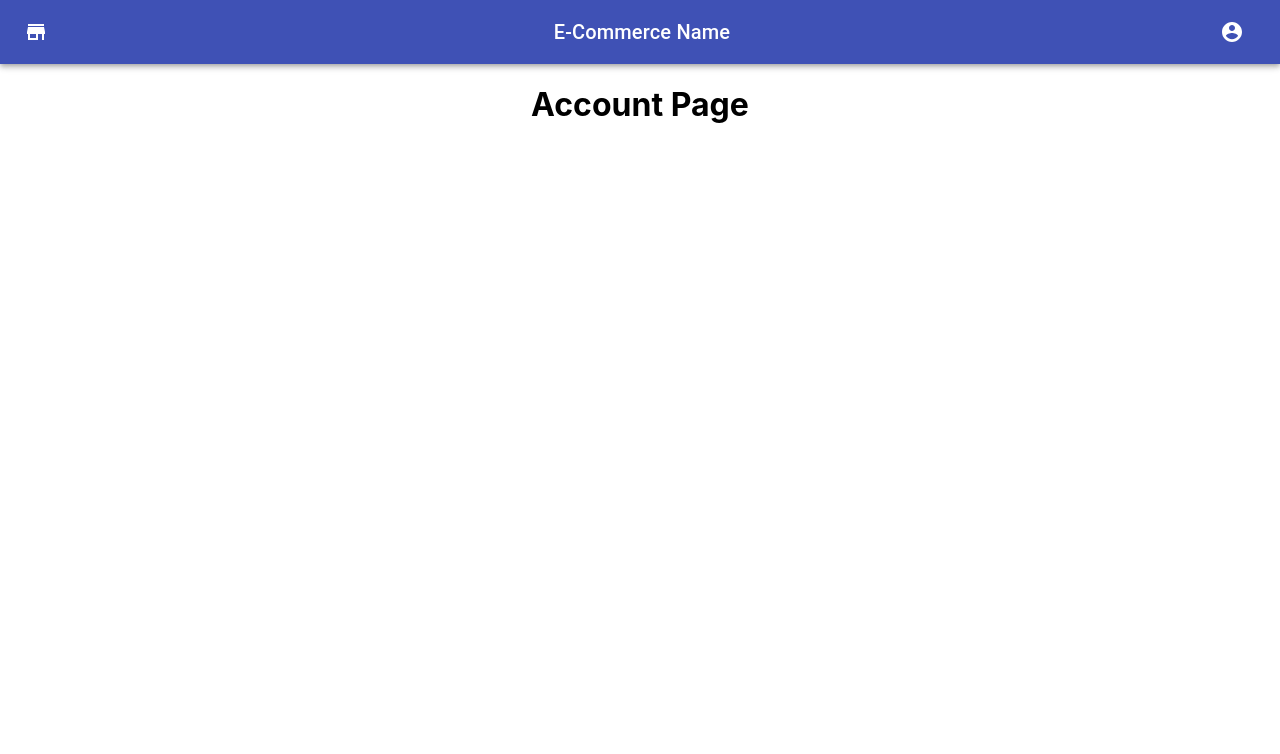
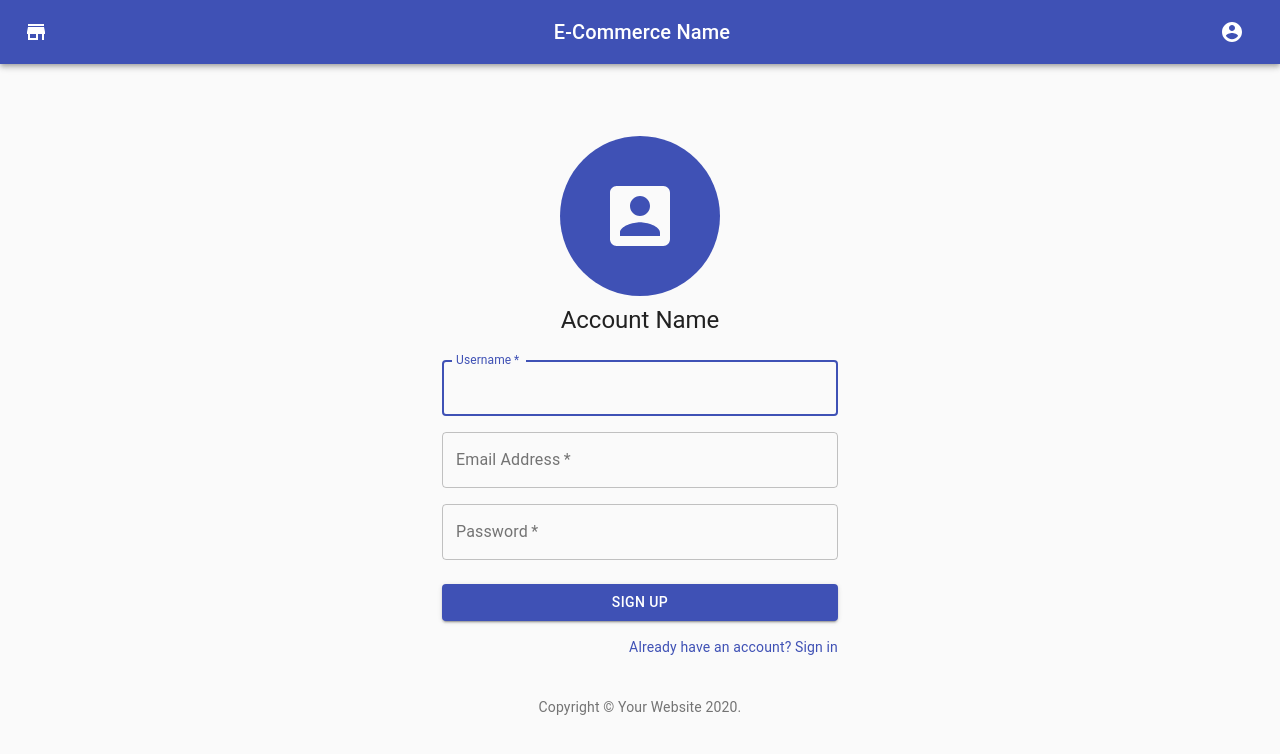
Before and after one commit to msymbolEJA/frontend-textile, a React (Create React App) app: page /account in a window 1280 px wide. Shown: the top 754 px of the page. Built offline with nearby package versions, Linux system fonts and the light colour scheme.

Commit message:
add accoun page basically

```diff
--- a/src/components/account/Account.js
+++ b/src/components/account/Account.js
@@ -1,9 +1,126 @@
-const Account = () => {
+import React from "react";
+import Avatar from "@material-ui/core/Avatar";
+import Button from "@material-ui/core/Button";
+import CssBaseline from "@material-ui/core/CssBaseline";
+import TextField from "@material-ui/core/TextField";
+import Link from "@material-ui/core/Link";
+import Grid from "@material-ui/core/Grid";
+import Box from "@material-ui/core/Box";
+import AccountBoxRoundedIcon from "@material-ui/icons/AccountBoxRounded";
+import Typography from "@material-ui/core/Typography";
+import { makeStyles } from "@material-ui/core/styles";
+import Container from "@material-ui/core/Container";
+
+function Copyright() {
   return (
-    <div>
-      <h1>Account Page</h1>
-    </div>
+    <Typography variant="body2" color="textSecondary" align="center">
+      {"Copyright © "}
+      <Link color="inherit" href="https://material-ui.com/">
+        Your Website
+      </Link>{" "}
+      {new Date().getFullYear()}
+      {"."}
+    </Typography>
   );
-};
+}
 
-export default Account;
+const useStyles = makeStyles((theme) => ({
+  paper: {
+    marginTop: theme.spacing(8),
+    display: "flex",
+    flexDirection: "column",
+    alignItems: "center",
+  },
+  avatar: {
+    margin: theme.spacing(1),
+    padding: 80,
+    backgroundColor: theme.palette.primary.main,
+  },
+  form: {
+    width: "100%", // Fix IE 11 issue.
+    marginTop: theme.spacing(3),
+  },
+  submit: {
+    margin: theme.spacing(3, 0, 2),
+  },
+  icon: {
+    fontSize: 80,
+  },
+}));
+
+export default function Account() {
+  const classes = useStyles();
+
+  return (
+    <Container component="main" maxWidth="xs">
+      <CssBaseline />
+      <div className={classes.paper}>
+        <Avatar className={classes.avatar}>
+          <AccountBoxRoundedIcon className={classes.icon} />
+        </Avatar>
+        <Typography component="h1" variant="h5">
+          Account Name
+        </Typography>
+        <form className={classes.form} noValidate>
+          <Grid container spacing={2}>
+            <Grid item xs={12}>
+              <TextField
+                autoComplete="userName"
+                name="userName"
+                variant="outlined"
+                required
+                fullWidth
+                id="userName"
+                label="Username"
+                autoFocus
+              />
+            </Grid>
+
+            <Grid item xs={12}>
+              <TextField
+                variant="outlined"
+                required
+                fullWidth
+                id="email"
+                label="Email Address"
+                name="email"
+                autoComplete="email"
+              />
+            </Grid>
+            <Grid item xs={12}>
+              <TextField
+                variant="outlined"
+                required
+                fullWidth
+                name="password"
+                label="Password"
+                type="password"
+                id="password"
+                autoComplete="current-password"
+              />
+            </Grid>
+          </Grid>
+          <Button
+            type="submit"
+            fullWidth
+            variant="contained"
+            color="primary"
+            className={classes.submit}
+          >
+            Sign Up
+          </Button>
+          <Grid container justify="flex-end">
+            <Grid item>
+              <Link href="#" variant="body2">
+                Already have an account? Sign in
+              </Link>
+            </Grid>
+          </Grid>
+        </form>
+      </div>
+      <Box mt={5}>
+        <Copyright />
+      </Box>
+    </Container>
+  );
+}
```
